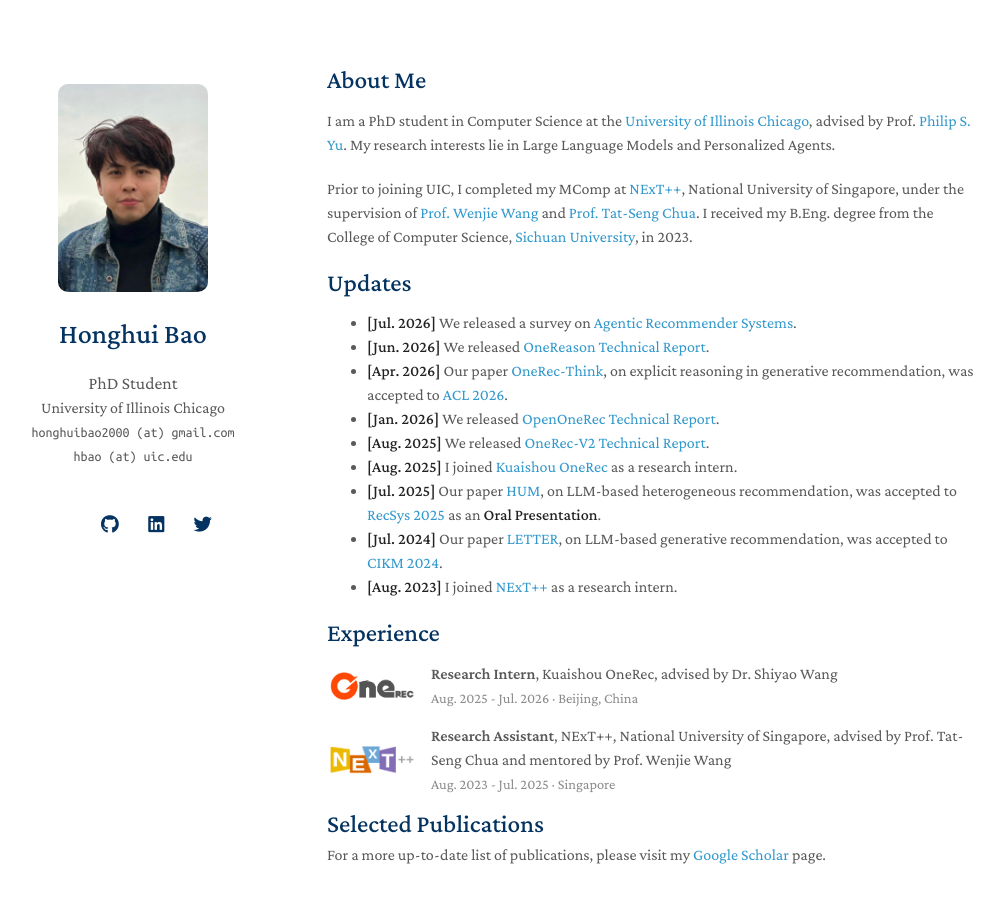
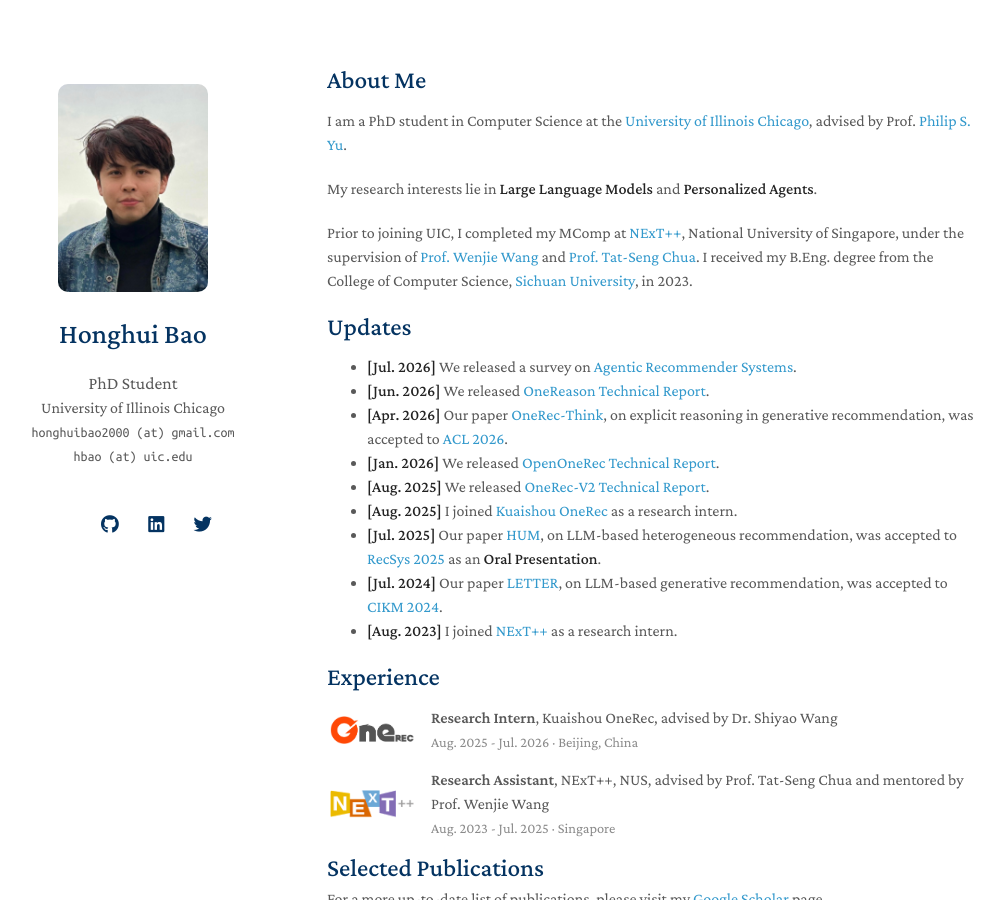
Before and after one commit to HonghuiBao2000/HonghuiBao2000.github.io, a Jekyll site: the page built from index.md, in a window 1280 px wide and 900 px high. Shown: the whole window, without its empty margins (143-1147 px from the left). Built offline with Jekyll 4.4.1, drawn with Linux system fonts in a browser that asks for light colours; nearby versions of some CDN libraries; a style sheet for code colours, icons or effects is not loaded; our own code applies the rules of GitHub Pages for plain Markdown files.

Commit message:
Keep advisor names from breaking across lines
Co-Authored-By: Claude Opus 5 (1M context) <noreply@anthropic.com>

```diff
--- a/index.md
+++ b/index.md
@@ -4,7 +4,9 @@ layout: homepage
 
 ## About Me
 
-I am a PhD student in Computer Science at the [University of Illinois Chicago](https://cs.uic.edu/), advised by Prof. [Philip S. Yu](https://cs.uic.edu/profiles/philip-yu/). My research interests lie in Large Language Models and Personalized Agents.
+I am a PhD student in Computer Science at the [University of Illinois Chicago](https://cs.uic.edu/), advised by Prof. [Philip S. Yu](https://cs.uic.edu/profiles/philip-yu/).
+
+My research interests lie in **Large Language Models** and **Personalized Agents**.
 
 Prior to joining UIC, I completed my MComp at [NExT++](https://www.nextcenter.org/), National University of Singapore, under the supervision of [Prof. Wenjie Wang](https://wenjiewwj.github.io/) and [Prof. Tat-Seng Chua](https://www.chuatatseng.com/). I received my B.Eng. degree from the College of Computer Science, [Sichuan University](https://en.scu.edu.cn/), in 2023.
 
@@ -25,7 +27,7 @@ Prior to joining UIC, I completed my MComp at [NExT++](https://www.nextcenter.or
 <div style="display:flex;align-items:center;gap:14px;margin-bottom:14px;">
   <img src="assets/img/logo/onerec.png" alt="Kuaishou OneRec" style="width:84px;height:auto;flex-shrink:0;background:#fff;border-radius:6px;padding:3px;">
   <div>
-    <b>Research Intern</b>, Kuaishou OneRec, advised by Dr. Shiyao Wang<br>
+    <b>Research Intern</b>, Kuaishou OneRec, advised by <span style="white-space:nowrap;">Dr. Shiyao Wang</span><br>
     <span style="font-size:0.9em;opacity:0.7;">Aug. 2025 - Jul. 2026 &middot; Beijing, China</span>
   </div>
 </div>
@@ -33,7 +35,7 @@ Prior to joining UIC, I completed my MComp at [NExT++](https://www.nextcenter.or
 <div style="display:flex;align-items:center;gap:14px;margin-bottom:14px;">
   <img src="assets/img/logo/nextplus.png" alt="NExT++" style="width:84px;height:auto;flex-shrink:0;background:#fff;border-radius:6px;padding:3px;">
   <div>
-    <b>Research Assistant</b>, <a href="https://www.nextcenter.org/"><autocolor>NExT++</autocolor></a>, National University of Singapore, advised by <a href="https://www.chuatatseng.com/"><autocolor>Prof. Tat-Seng Chua</autocolor></a> and mentored by <a href="https://wenjiewwj.github.io/"><autocolor>Prof. Wenjie Wang</autocolor></a><br>
+    <b>Research Assistant</b>, <a href="https://www.nextcenter.org/"><autocolor>NExT++</autocolor></a>, NUS, advised by <a href="https://www.chuatatseng.com/" style="white-space:nowrap;"><autocolor>Prof. Tat-Seng Chua</autocolor></a> and mentored by <a href="https://wenjiewwj.github.io/" style="white-space:nowrap;"><autocolor>Prof. Wenjie Wang</autocolor></a><br>
     <span style="font-size:0.9em;opacity:0.7;">Aug. 2023 - Jul. 2025 &middot; Singapore</span>
   </div>
 </div>
```
